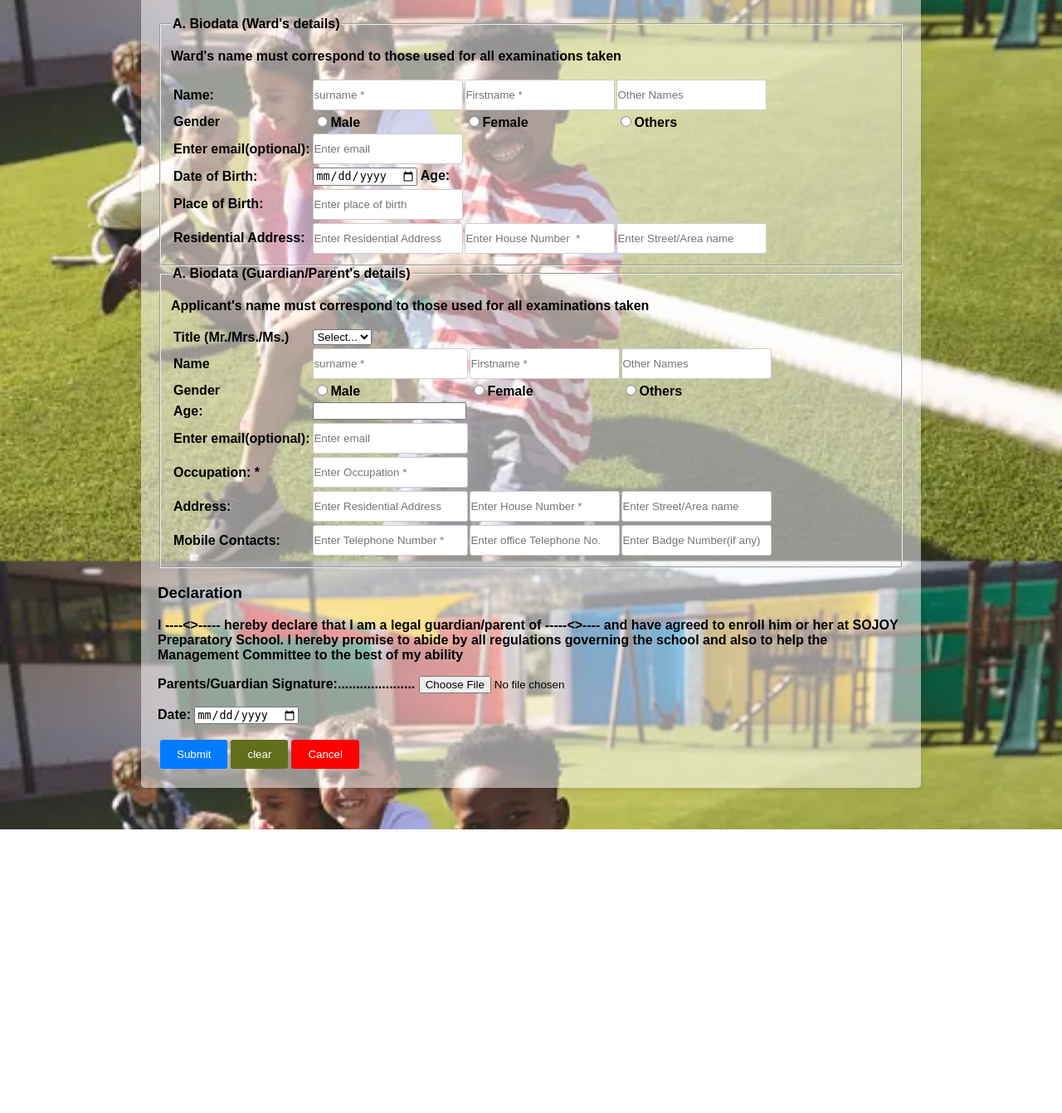
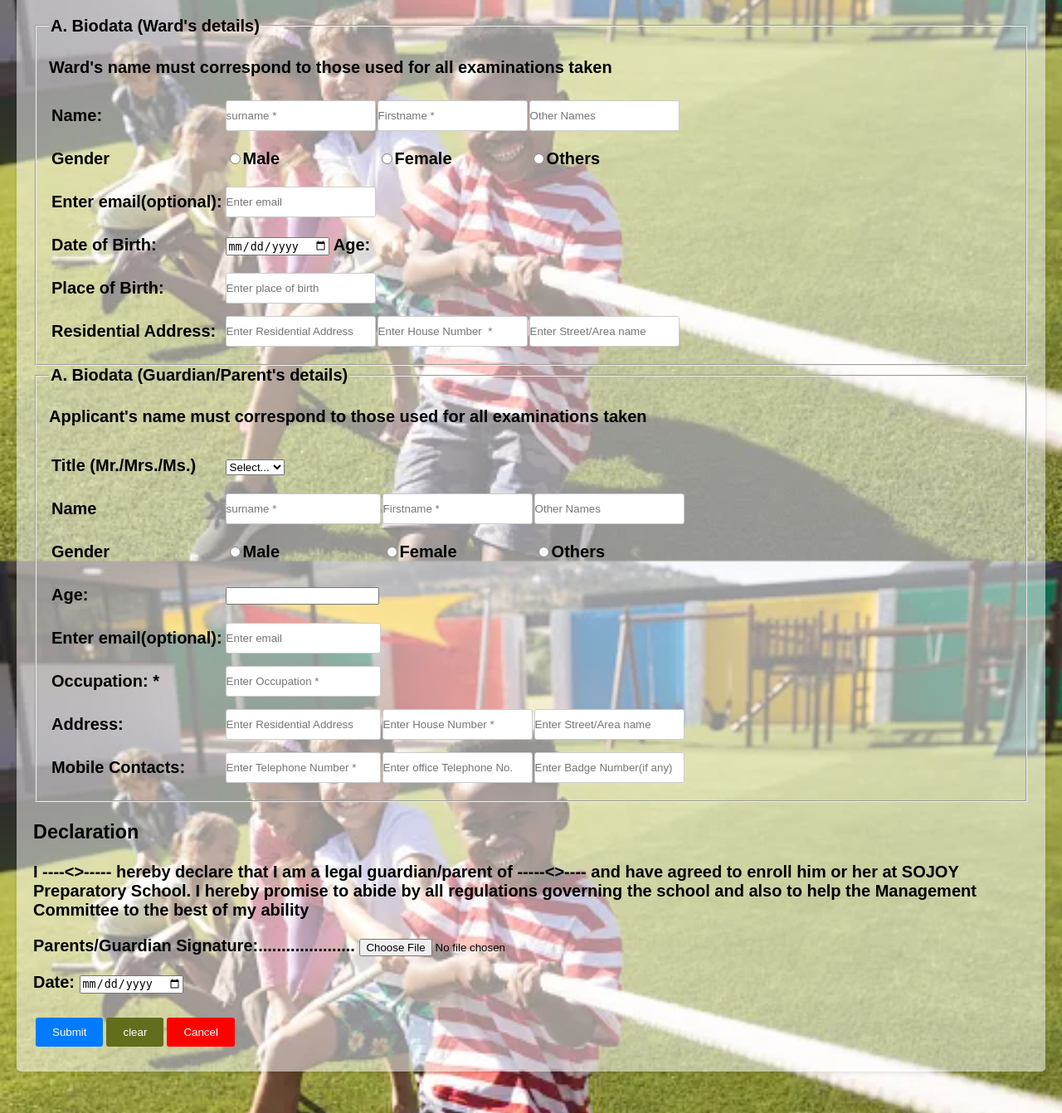
Before and after one commit to Anonymous-Roys/admission_form, a PHP site: page / in a window 1280 px wide. Shown: the part 176-1518 px from the top of the page at 83% size. Before the commit the page ends 1176 px from the top, so only its background shows below. Run offline with PHP 8.4, Linux system fonts and the light colour scheme.

Commit message:
table sizes

```diff
--- a/styles/style.css
+++ b/styles/style.css
@@ -10,11 +10,12 @@ body {
     background-position: 0px -132px;
     background-attachment: fixed;
     font-weight: 600;
+    font-size: 20px;
 
 }
 
 .container{
-    max-width: 900px;
+    max-width: 1200px;
     margin: 50px auto;
     background-color: #ffffff81;
     padding: 20px;
@@ -53,6 +54,9 @@ input[type="password"] {
     border-radius: 3px;
 }
 
+tr{
+    height: 50px;
+}
 input[type="password"] {
     width: 100%;
 }
```
